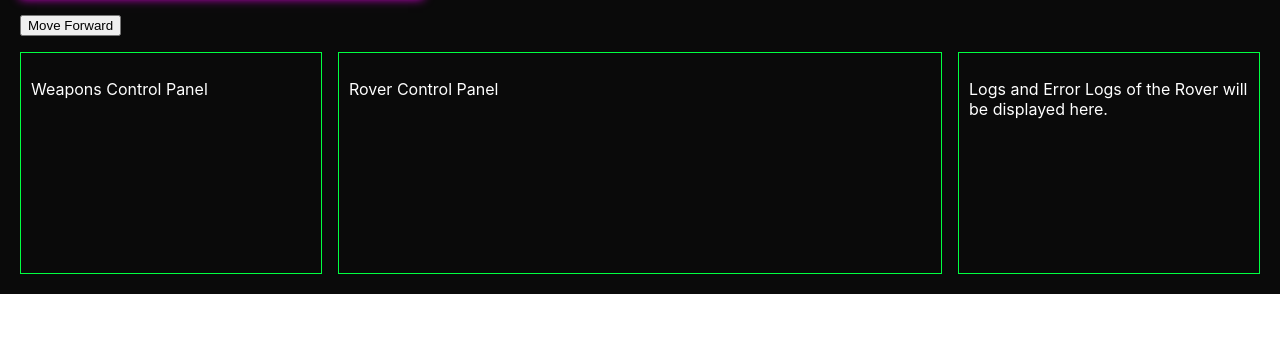
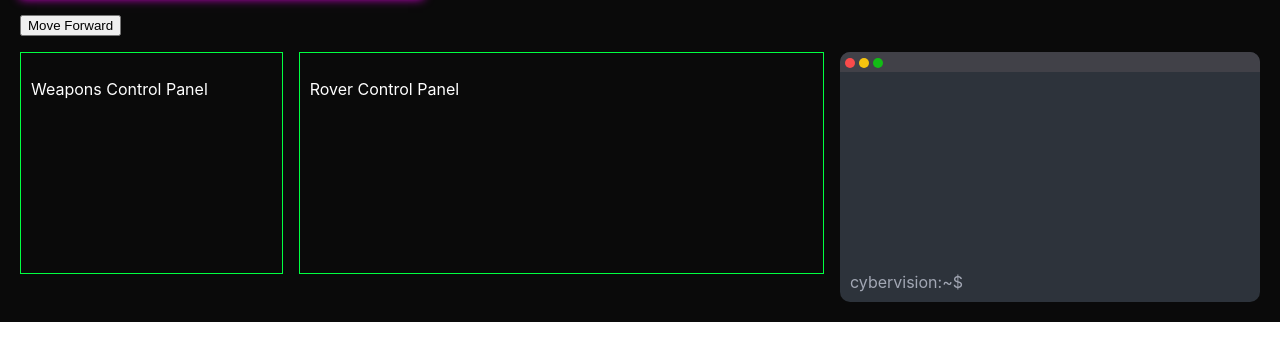
Before and after one commit to rtglabs/CyberVision, a React (Create React App) app: page / in a window 1280 px wide. Shown: the part 280-632 px from the top of the page. Built offline with nearby package versions, Linux system fonts and the light colour scheme; no server answers.

Commit message:
[CONSOLE] Updated console UI

```diff
--- a/src/App.js
+++ b/src/App.js
@@ -7,7 +7,7 @@ import GPSUnit from './GPSUnit';
 import SignalStrength from './SignalStrength';
 import WeaponsControl from './WeaponsControl';
 import RoverControl from './RoverControl';
-import Logs from './Logs';
+import Console from './Console';
 import theme from './theme';
 import RobotWebSocket from './webClient';
 
@@ -61,7 +61,7 @@ const App = () => {
         <Footer>
           <WeaponsControl />
           <RoverControl />
-          <Logs />
+          <Console />
         </Footer>
       </AppContainer>
     </ThemeProvider>
--- /dev/null
+++ b/src/Console.js
@@ -0,0 +1,35 @@
+import { useState, useEffect } from 'react';
+import "./styles/Console.css"
+import styled from 'styled-components';
+
+const LogContainer = styled.div`
+  background: ${props => props.theme.colors.background};
+  color: ${props => props.theme.colors.text};
+  padding: 10px;
+  overflow-y: auto; // If you expect many logs, make the container scrollable
+  height: 200px; // Adjust height as needed
+  border: 1px solid ${props => props.theme.colors.primary}; // Optional: adds a styled border
+`;
+
+export default function Terminal(){
+    const [log, setLog] = useState([]);
+
+
+    return (
+        <div className="console-container">
+            <div className='console-header'>
+              <ul className='window-controllers'>
+                <li className='window-control'><span id="dot-exit"></span></li>
+                <li className='window-control'><span id="dot-minimize"></span></li>
+                <li className='window-control'><span id="dot-fullscreen"></span></li>
+              </ul>
+            </div>
+            <form className="usr-input-form">
+                <label className="usr-input-label">
+                    <span>cybervision:~$ </span>
+                    <input id="usr-input" type="text"/>
+                </label>
+            </form>
+        </div>
+    )
+}
--- a/src/Logs.js
+++ /dev/null
@@ -1,24 +0,0 @@
-// components/Logs.js
-import React from 'react';
-import styled from 'styled-components';
-
-const LogContainer = styled.div`
-  background: ${props => props.theme.colors.background};
-  color: ${props => props.theme.colors.text};
-  padding: 10px;
-  overflow-y: auto; // If you expect many logs, make the container scrollable
-  height: 200px; // Adjust height as needed
-  border: 1px solid ${props => props.theme.colors.primary}; // Optional: adds a styled border
-`;
-
-const Logs = () => {
-  // Placeholder for logs and error logs display logic
-  return (
-    <LogContainer>
-      <p>Logs and Error Logs of the Rover will be displayed here.</p>
-      {/* You would typically map over an array of log messages here */}
-    </LogContainer>
-  );
-};
-
-export default Logs;
--- /dev/null
+++ b/src/styles/Console.css
@@ -0,0 +1,87 @@
+.console-container {
+    position: relative;
+    background-color: rgb(45, 51, 59);
+    width: 400px;
+    height: 230px;
+    border-radius: 10px;
+    padding: 10px;
+}
+
+
+
+/* --------------------- CONSOLE HEADER --------------------- */
+
+.console-header {
+    position: absolute;
+    top: 0px;
+    right: 0px;
+    width: 100%;
+    height: 20px;
+    background-color: rgb(65, 65, 72);
+    border-radius: 10px 10px 0px 0px;
+}
+
+.console-header ul {
+    position: absolute;
+    margin: 0px;
+    padding: 0px;
+    list-style-type: none;
+    height: 100%;
+}
+
+.window-control {
+    display: inline-block;
+    margin: 0px 2px;
+}
+
+#dot-exit {
+    display: inline-block;
+    width: 10px;
+    height: 10px;
+    border-radius: 50%;
+    background-color: rgb(250, 75, 75);
+    margin-left: 3px;
+}
+
+#dot-minimize {
+    display: inline-block;
+    width: 10px;
+    height: 10px;
+    border-radius: 50%;
+    background-color: rgb(246, 196, 15);
+}
+
+#dot-fullscreen {
+    display: inline-block;
+    width: 10px;
+    height: 10px;
+    border-radius: 50%;
+    background-color: rgb(18, 188, 21);
+}
+
+
+
+/* --------------------- INPUT FORM --------------------- */
+
+.usr-input-form {
+    position: absolute;
+    bottom: 10px;
+    width: inherit;
+}
+
+.usr-input-label {
+    color:rgb(162, 167, 180);
+    display: inline-flex;
+    float: left;
+    width: 100%;
+}
+
+#usr-input {
+    color: rgb(199, 197, 208);
+    background-color: black;
+    background-color: transparent;
+    border: transparent;
+    outline: 0px;
+    width: 100%;
+    padding-right: 10px;
+}
```
Also changed, not shown: 1 other file (tests, documents, lock files or other folders).
